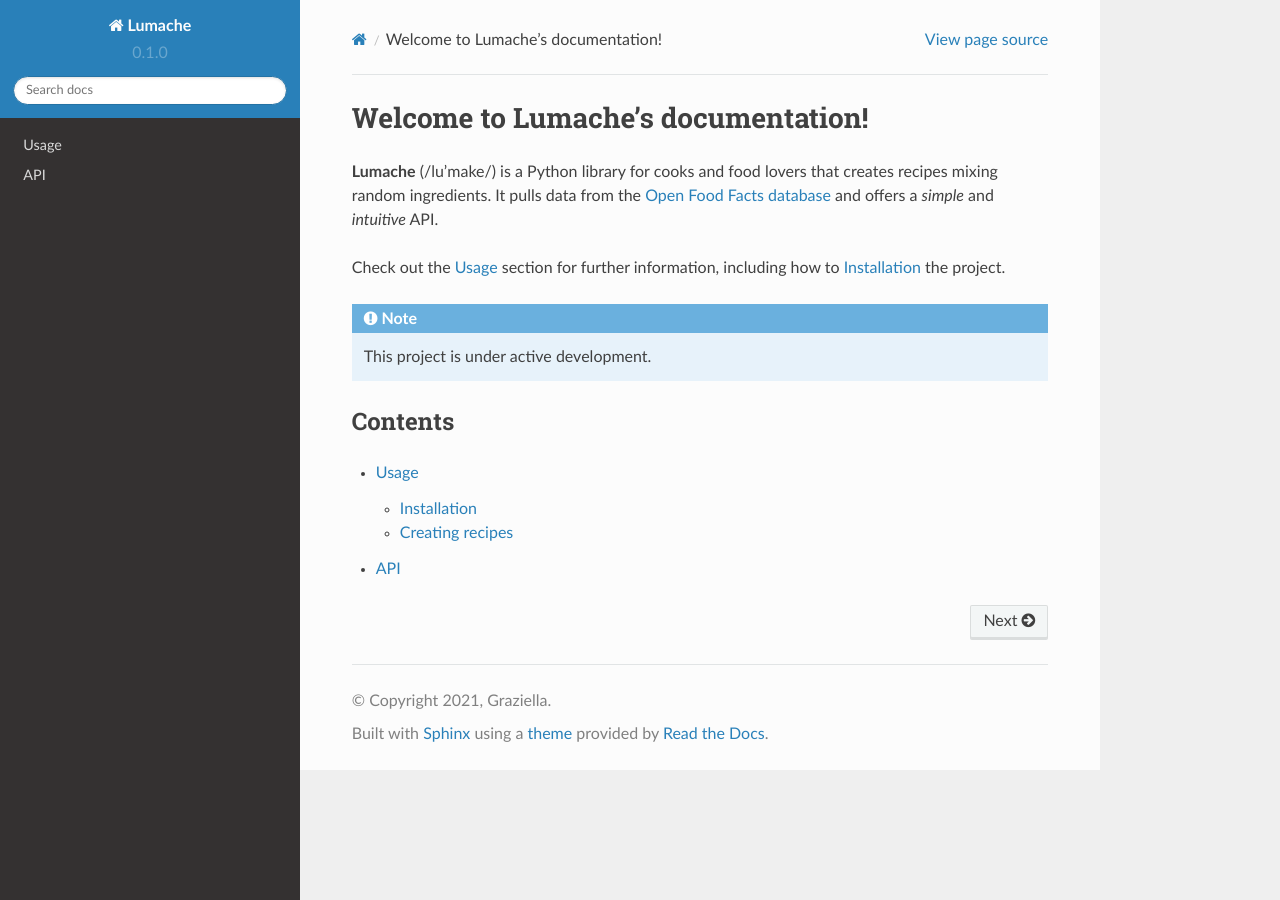
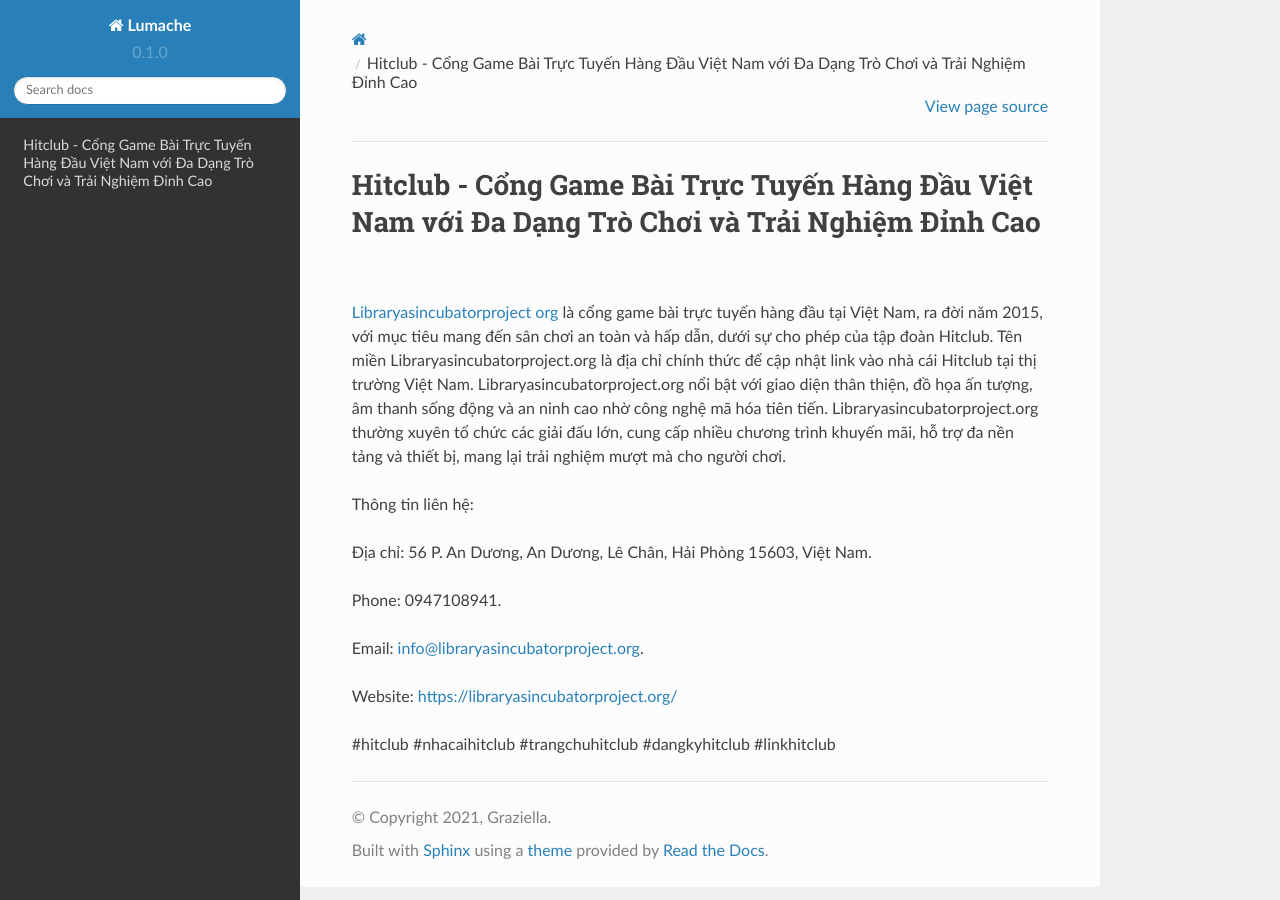
Before and after one commit to luongchanvien962/hitclublibraryasincubatorprojectorg, a Sphinx documentation site: the page built from docs/source/index.rst, in a window 1280 px wide. Built offline with Sphinx 7.4.7 and the Read the Docs theme 2.0.0, drawn with Linux system fonts in a browser that asks for light colours.

Commit message:
Update index.rst

```diff
--- a/docs/source/index.rst
+++ b/docs/source/index.rst
@@ -1,22 +1,16 @@
-Welcome to Lumache's documentation!
+Hitclub - Cổng Game Bài Trực Tuyến Hàng Đầu Việt Nam với Đa Dạng Trò Chơi và Trải Nghiệm Đỉnh Cao
 ===================================
 
-**Lumache** (/lu'make/) is a Python library for cooks and food lovers
-that creates recipes mixing random ingredients.
-It pulls data from the `Open Food Facts database <https://world.openfoodfacts.org/>`_
-and offers a *simple* and *intuitive* API.
+`Libraryasincubatorproject org <https://libraryasincubatorproject.org/>`_ là cổng game bài trực tuyến hàng đầu tại Việt Nam, ra đời năm 2015, với mục tiêu mang đến sân chơi an toàn và hấp dẫn, dưới sự cho phép của tập đoàn Hitclub. Tên miền Libraryasincubatorproject.org là địa chỉ chính thức để cập nhật link vào nhà cái Hitclub tại thị trường Việt Nam. Libraryasincubatorproject.org nổi bật với giao diện thân thiện, đồ họa ấn tượng, âm thanh sống động và an ninh cao nhờ công nghệ mã hóa tiên tiến. Libraryasincubatorproject.org thường xuyên tổ chức các giải đấu lớn, cung cấp nhiều chương trình khuyến mãi, hỗ trợ đa nền tảng và thiết bị, mang lại trải nghiệm mượt mà cho người chơi.
 
-Check out the :doc:`usage` section for further information, including
-how to :ref:`installation` the project.
+Thông tin liên hệ:
 
-.. note::
+Địa chỉ: 56 P. An Dương, An Dương, Lê Chân, Hải Phòng 15603, Việt Nam.
 
-   This project is under active development.
+Phone: 0947108941.
 
-Contents
---------
+Email: info@libraryasincubatorproject.org.
 
-.. toctree::
+Website: https://libraryasincubatorproject.org/
 
-   usage
-   api
+#hitclub #nhacaihitclub #trangchuhitclub #dangkyhitclub #linkhitclub
```
